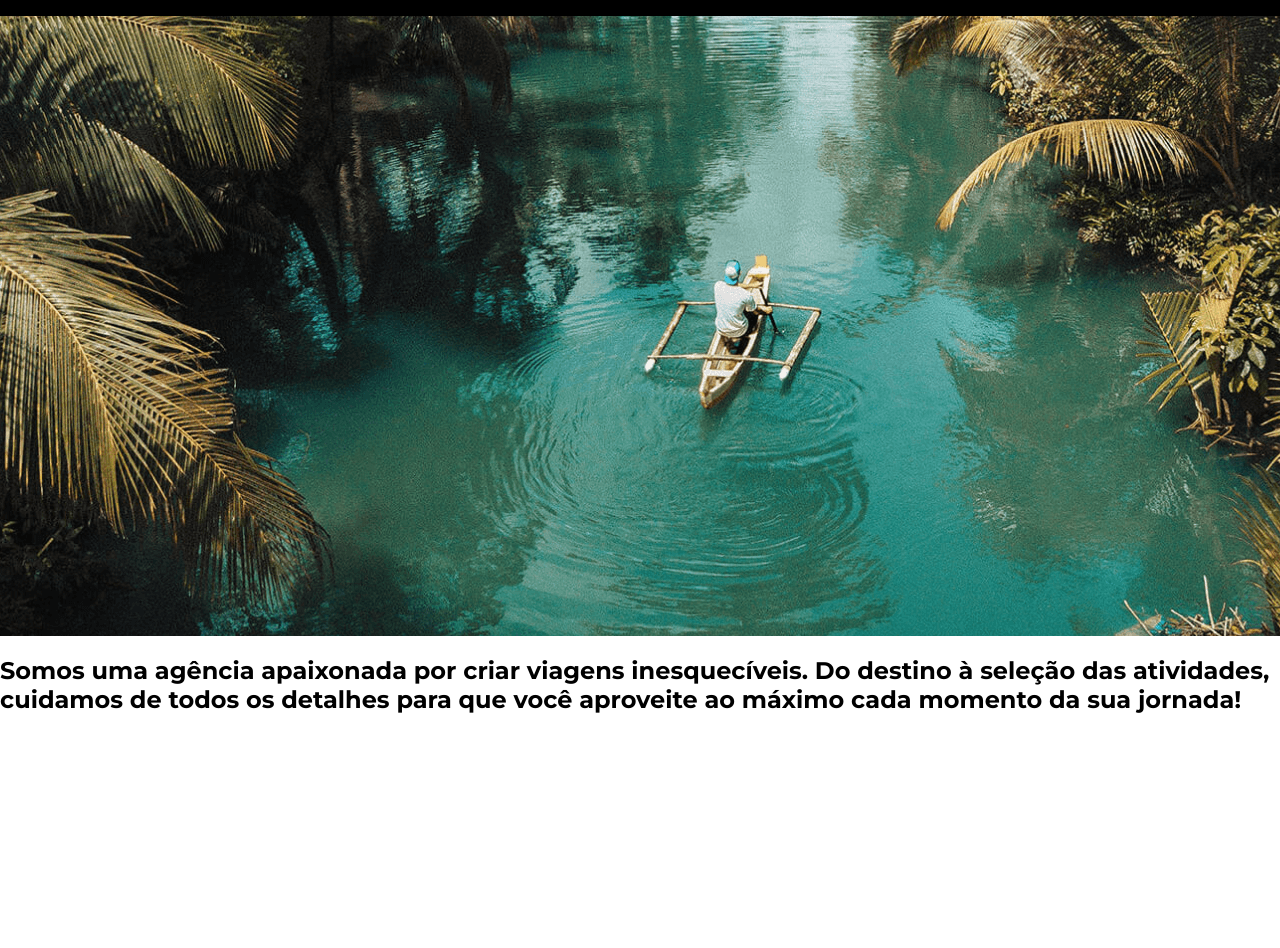
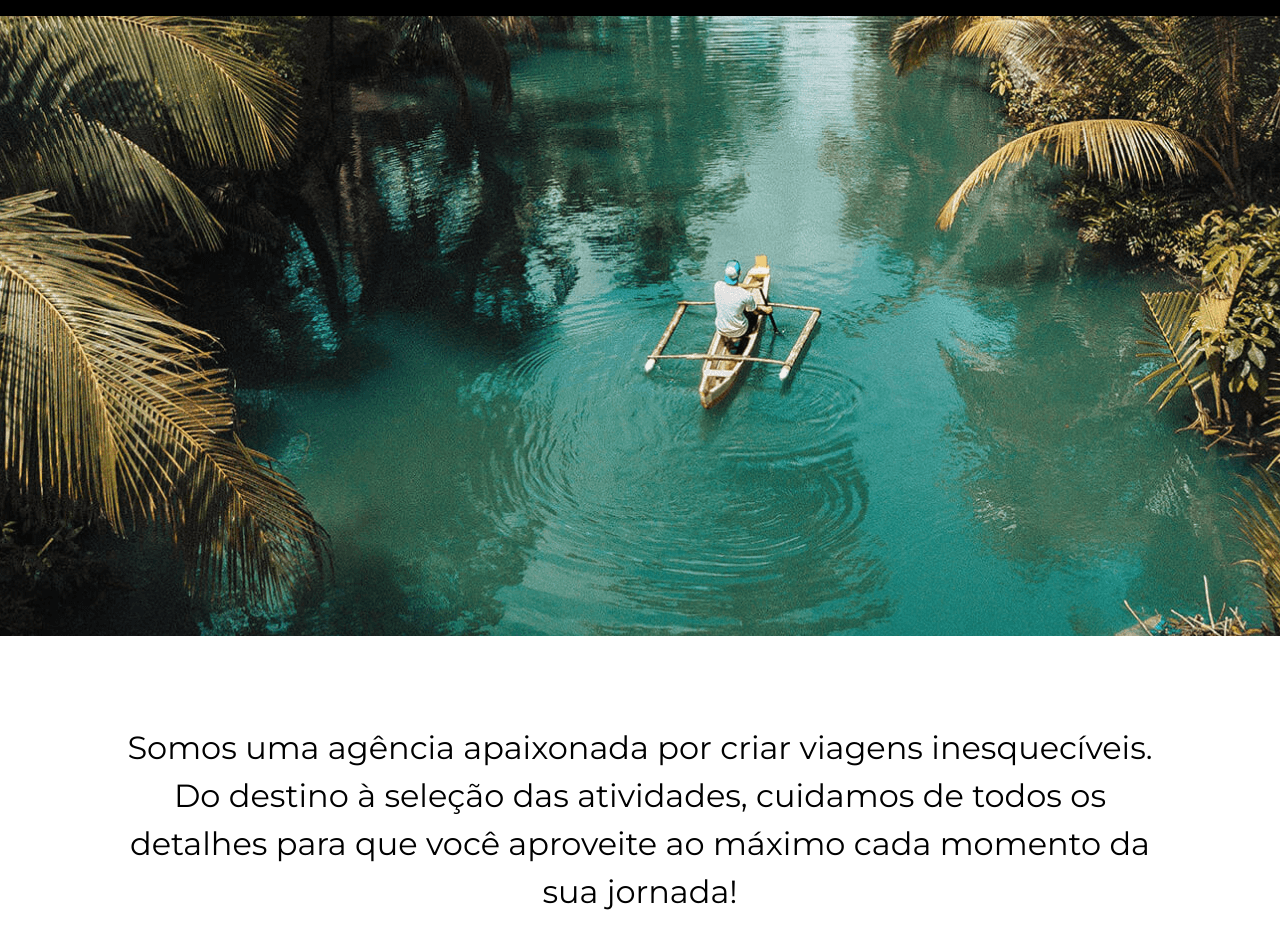
Before and after one commit to gsales2/jornada-viagens, a plain HTML site: page index.html in a window 1280 px wide. Shown: the part 124-1072 px from the top of the page. Before the commit the page ends 858 px from the top, so only its background shows below. Drawn offline with Linux system fonts and the light colour scheme.

Commit message:
finaliza secao hero

```diff
--- a/css/header.css
+++ b/css/header.css
@@ -115,7 +115,7 @@ nav {
     }
 }
 
-@media screen and (min-width: 1024px) {
+@media screen and (min-width: 1920px) {
     header {
         padding: 38px 160px;
     }
--- a/css/hero.css
+++ b/css/hero.css
@@ -3,6 +3,15 @@
   height: 400px;
   background: url(../img/hero-homepage-mobile.png) no-repeat;
   background-size: cover;
+}
+
+.hero h2 {
+    padding: 88px 60px;
+    margin: 0;
+    font-weight: var(--text-weight);
+    font-size: 20px;
+    line-height: 1.5;
+    text-align: center;
 }
 
 @media screen and (min-width: 768px) {
@@ -11,6 +20,11 @@
     background: url(../img/hero-homepage-tablet.png) no-repeat;
     background-size: cover;
   }
+
+  .hero h2 {
+    padding: 88px 60px;
+    font-size: 32px;
+  }
 }
 
 @media screen and (min-width: 1024px) {
@@ -18,4 +32,14 @@
     background: url(../img/hero-homepage-desktop.png) no-repeat;
     background-size: cover;
   }
+
+  .hero h2 {
+    padding: 88px 120px;
+  }
 }
+
+@media screen and (min-width: 1920px) {
+    .hero h2 {
+        padding: 88px 160px;
+    }
+}
```
